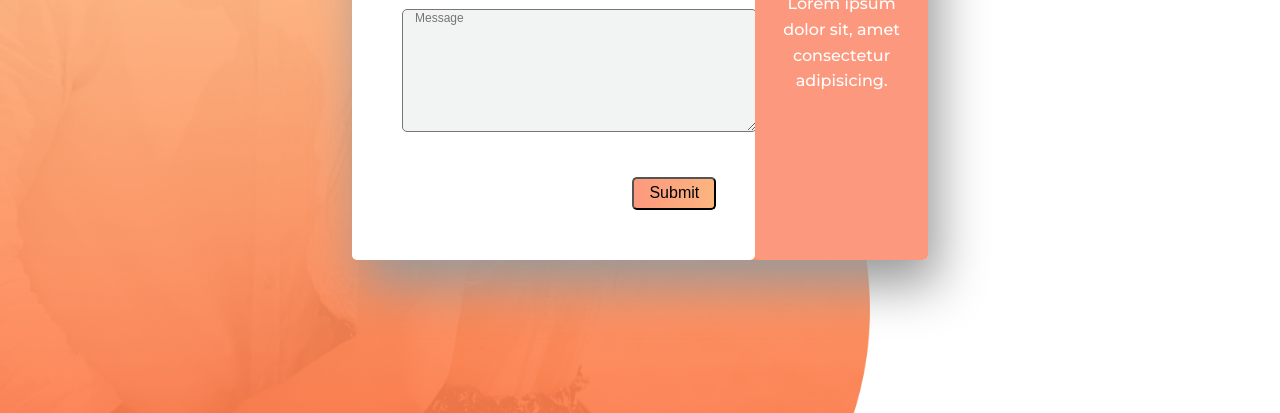
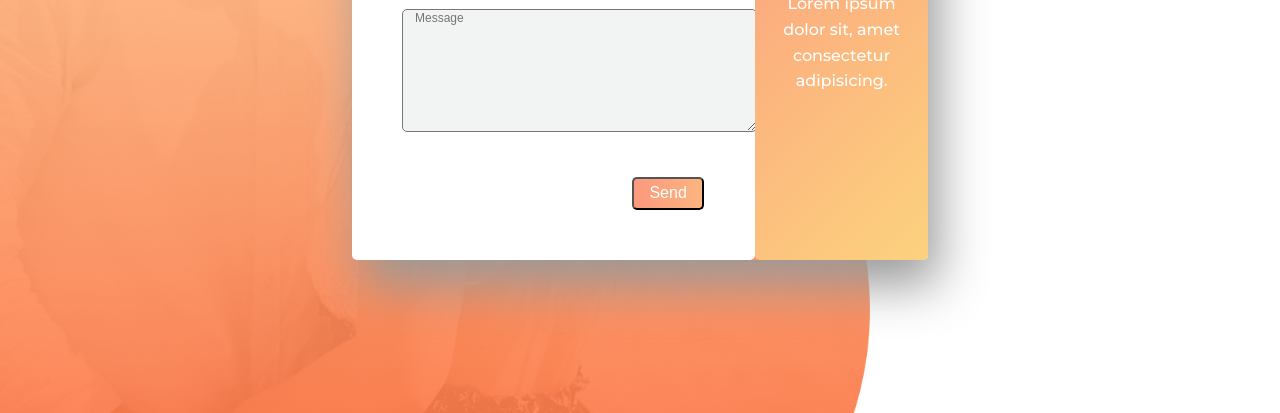
Before and after one commit to Avalencia20/thicc, a plain HTML site: page contact.html in a window 1280 px wide. Shown: the part 387-800 px from the top of the page. Drawn offline with Linux system fonts and the light colour scheme.

Commit message:
Add files via upload

```diff
--- a/contact.html
+++ b/contact.html
@@ -54,7 +54,7 @@
                             ></textarea>
                         </div>
 
-                            <button class="button">Submit </button>
+                            <button class="button">Send</button>
 
                         </form>
                     </div>
--- a/styles/style.css
+++ b/styles/style.css
@@ -582,6 +582,7 @@ main div.sec2 .contactForm .button {
   padding: 5px 15px;
   font-size: 16px;
   border-radius: 5px;
+  color: #ffffff;
 }
 
 main div.sec2 .contactInfo {
@@ -599,7 +600,7 @@ main div.sec2 .contactInfo {
   -webkit-box-align: center;
       -ms-flex-align: center;
           align-items: center;
-  background-color: #FC987E;
+  background: linear-gradient(135deg, #FC987E 0%, #FCD27E 100%);
   color: #ffffff;
   padding: 25px;
   border-radius: 5px;
```
